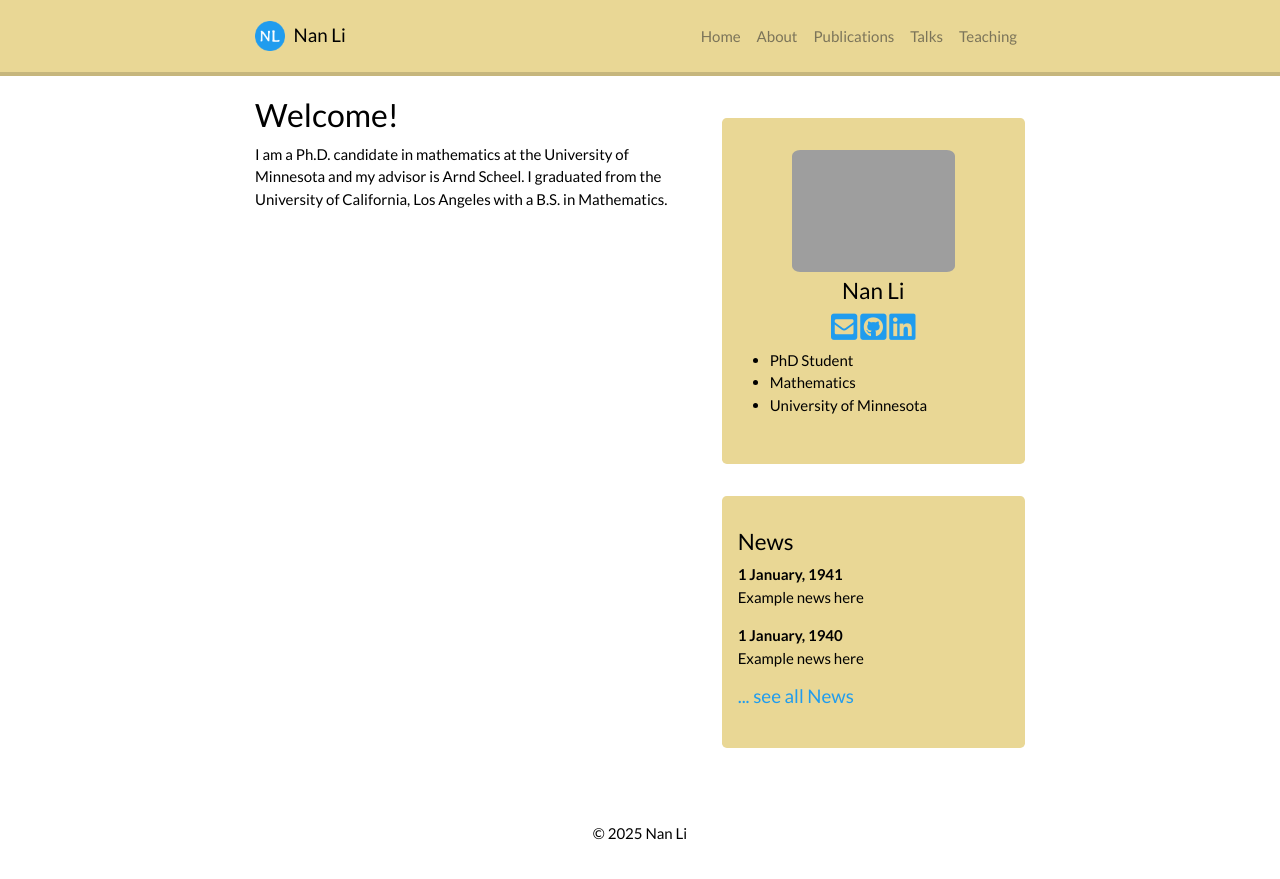
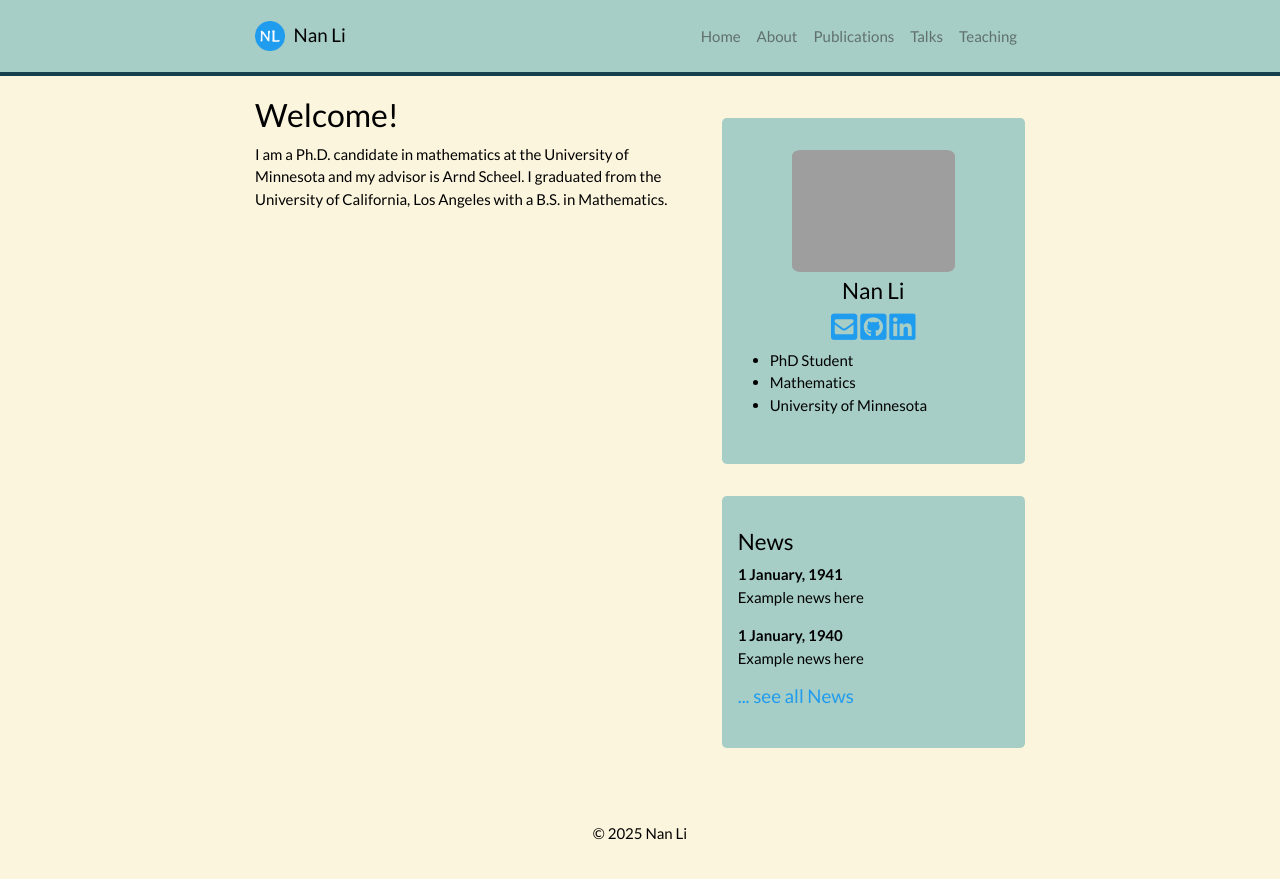
Before and after one commit to eigennan/eigennan.github.io, a Jekyll site: the page built from _pages/home.md, in a window 1280 px wide. Shown: the top 879 px of the page. Built offline with Jekyll 4.4.1, drawn with Linux system fonts in a browser that asks for light colours; a style sheet for code colours, icons or effects is not loaded.

Commit message:
Update main.scss

```diff
--- a/assets/main.scss
+++ b/assets/main.scss
@@ -12,6 +12,13 @@
 @import "bootstrap";
 @import "SHB_css";
 
+#footer {
+  margin-top: 20px;
+}
+
+ .nav-item {
+    text-align: right;
+}
 
 /* unvisited link */
 a:link {
@@ -33,14 +40,9 @@
   color: #a2cfee;
 }
 
-#footer {
-  margin-top: 20px;
+.MathJax_ref {
+  fill: #00bc8c!important;
 }
-
- .nav-item {
-    text-align: right;
-}
-
 
 html {
   font-family: sans-serif;
@@ -61,19 +63,19 @@
   line-height: 1.5;
   color: #000000;
   text-align: left;
-  background-color: #ffffff;
+  background-color: #FBF5DD;
 }
 
 .jumbotron {
   padding: 2rem 1rem;
   margin-bottom: 2rem;
-  background-color: #e9d795;
+  background-color: #A6CDC6;
   border-radius: 0.3rem;
 }
 
 .navbar {
   margin-bottom: 20px;
-  border-bottom: 4px solid #c6b67d;
+  border-bottom: 4px solid #16404D;
 }
 
 .navbar-text {
@@ -81,11 +83,11 @@
 }
 
 .nav-tabs {
-  border-bottom: 1px solid #ffffff;
+  border-bottom: 1px solid #DDA853;
 }
 
 .bg-dark {
-  background-color: #e9d795 !important;
+  background-color: #A6CDC6 !important;
 }
 
 .navbar-dark .navbar-brand {
```
